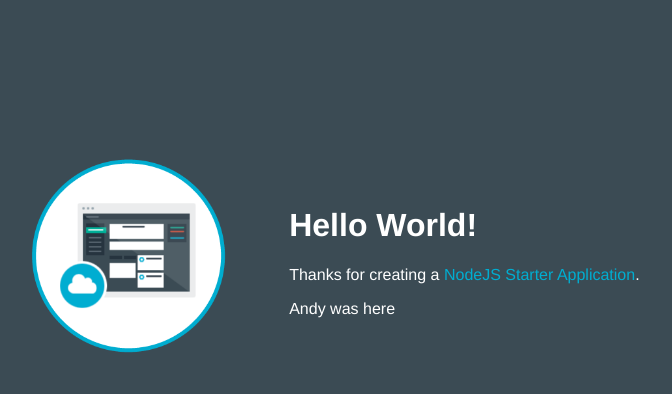
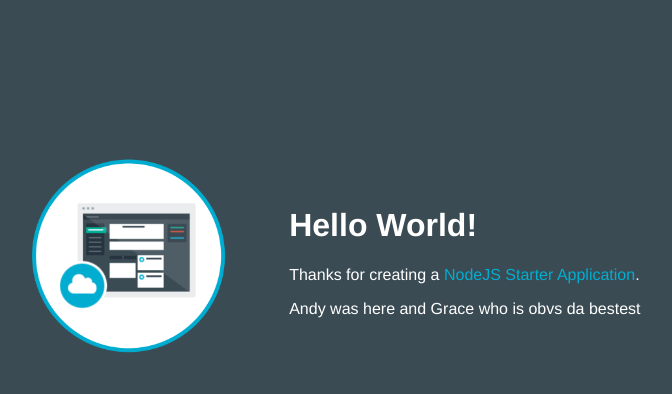
Before and after one commit to ispinal/server, a website: page public/index.html in a window 1280 px wide. Shown: the whole page, without its empty margins (253-925 px from the left). Drawn offline with Linux system fonts and the light colour scheme.

Commit message:
adding Grace comments

```diff
--- a/public/index.html
+++ b/public/index.html
@@ -18,7 +18,7 @@
         <td>
           <h1 id="message">Hello World!</h1>
           <p class='description'></p> Thanks for creating a <span class = "blue">NodeJS Starter Application</span>.
-          <p>Andy was here</p>
+          <p>Andy was here and Grace who is obvs da bestest</p>
         </td>
       </tr>
     </table>
```
